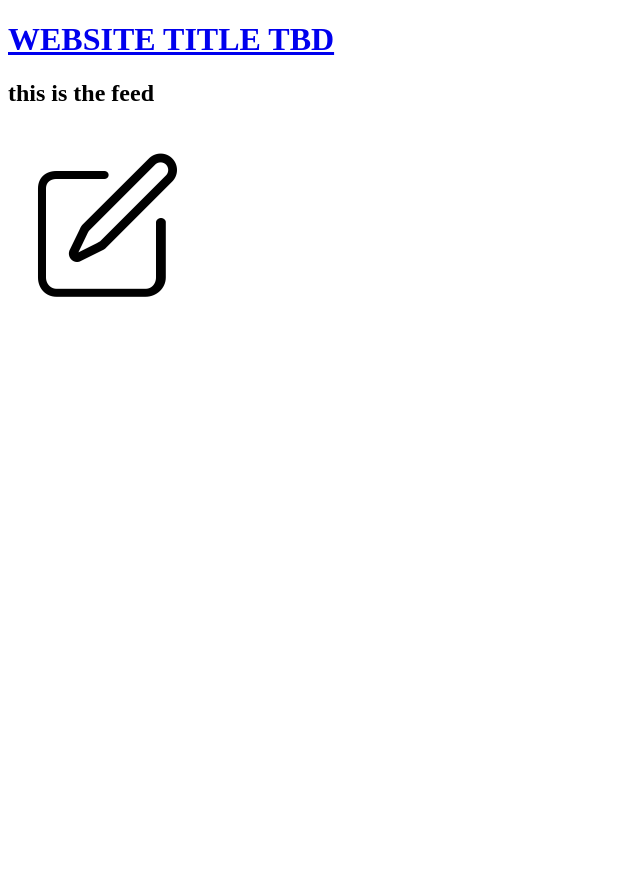
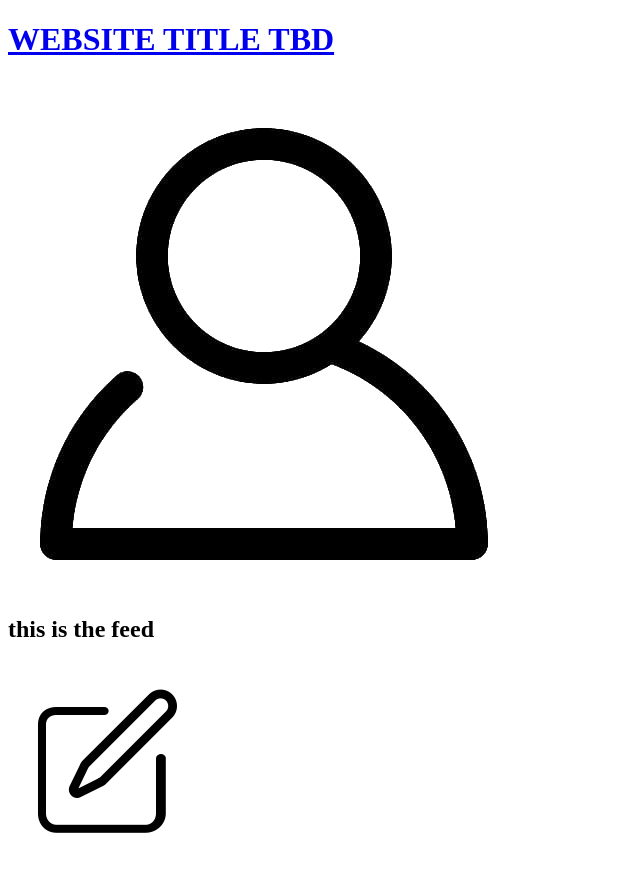
Before and after one commit to Connoroni/week7-assignment, a React (Vite) app in the folder client/: page / in a window 1280 px wide. Shown: the top 872 px of the page, without its empty margins (0-640 px from the left). Before the commit the page ends 800 px from the top, so only its background shows below. Built offline with nearby package versions, Linux system fonts and the light colour scheme.

Commit message:
added a button to link to the newuser route since that is the only feature that works, button is currently very large

```diff
--- a/client/src/components/Header.jsx
+++ b/client/src/components/Header.jsx
@@ -1,4 +1,5 @@
 import { Link } from "react-router-dom";
+import createUser from "../assets/create_user.png";
 
 export default function Header() {
   return (
@@ -6,6 +7,12 @@ export default function Header() {
       <h1>
         <Link to={"/"}>WEBSITE TITLE TBD</Link>
       </h1>
+      <Link to="/newuser">
+        <img
+          src={createUser}
+          alt='A symbol showing an outline of a person, representing "Create User"'
+        />
+      </Link>
     </>
   );
 }
```
Also changed, not shown: client/src/assets/create_user.png (added).
